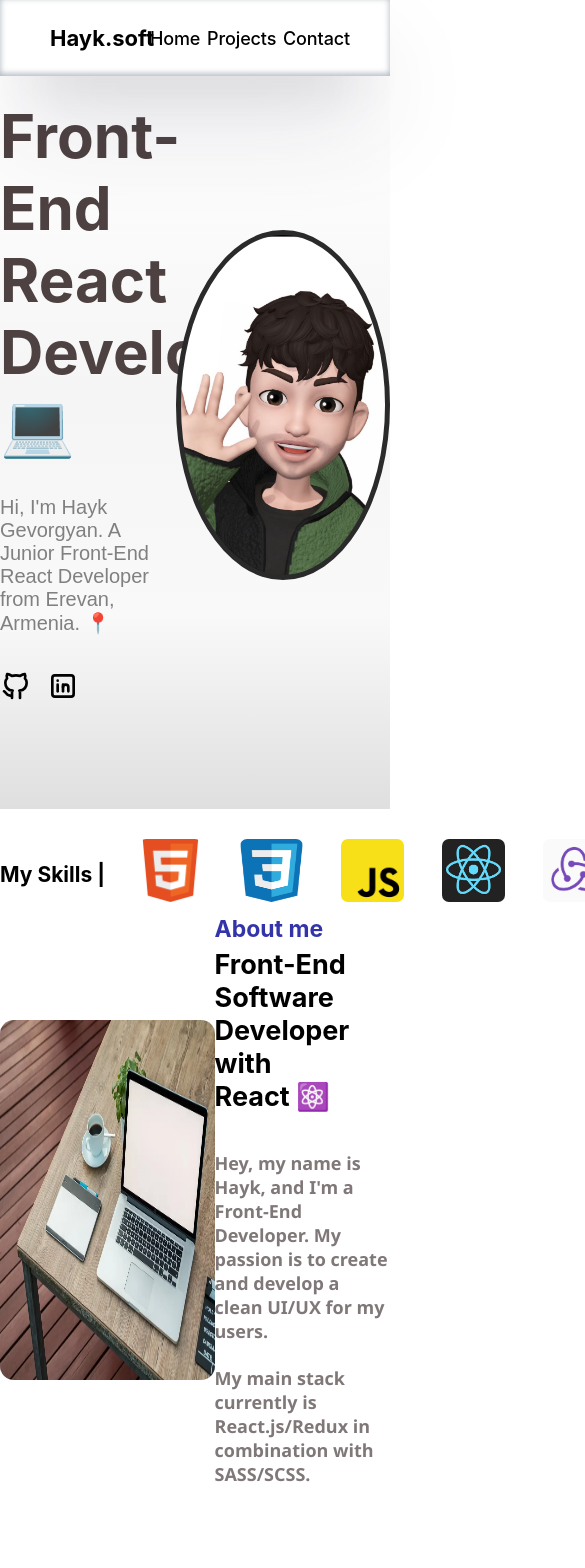
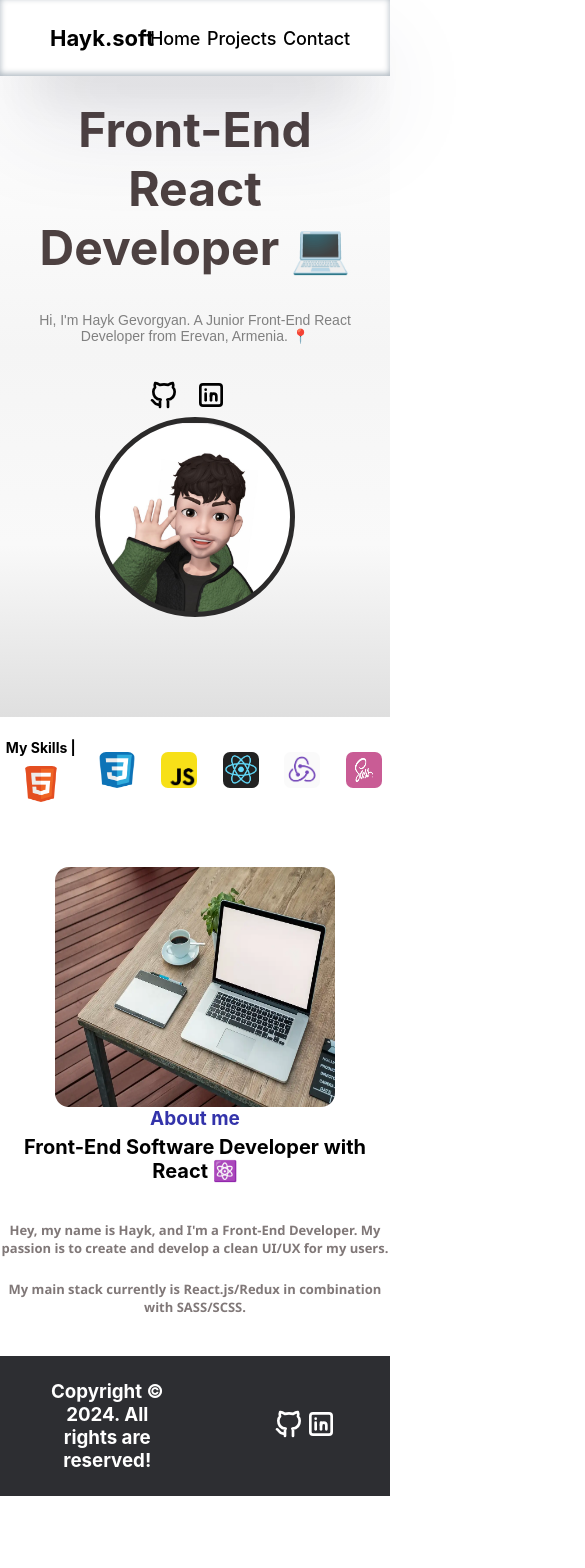
Before and after one commit to gevorgyan-20/ResumePage, a React (Create React App) app: page / in a window 390 px wide. Shown: the top 1568 px of the page, 585 px wide, since content can reach past the window. After the commit the page ends 1496 px from the top, so only its background shows below. Built offline with nearby package versions, Linux system fonts and the light colour scheme.

Commit message:
media update

```diff
--- a/src/Components/AboutMePart/aboutMePart.css
+++ b/src/Components/AboutMePart/aboutMePart.css
@@ -2,9 +2,6 @@
     width: 100%;
     margin: 0 auto;
     height: 90vh;
-    /* display: flex;
-    justify-content: center;
-    align-items: center; */
     padding: 40px 0;
     background: rgb(255,255,255);
     & .stackContainer {
@@ -48,3 +45,84 @@
         }
     }
 }
+
+@media (max-width: 1200px) {
+    .aboutMePart .stackContainer .textBox h1 {
+        font-size: 25px;
+        max-width: 100%;
+    }
+    .aboutMePart .stackContainer .textBox p {
+        font-size: 16px;
+    }
+    .aboutMePart .stackContainer .myImage {
+        width: 380px;
+        height: 320px;
+    }
+}
+
+@media (max-width: 992px) {
+    .aboutMePart .stackContainer {
+        flex-direction: column;
+        height: auto;
+        padding: 20px 0;
+    }
+    .aboutMePart .stackContainer .textBox {
+        max-width: 80%;
+        text-align: center;
+    }
+    .aboutMePart .stackContainer .textBox h1 {
+        font-size: 24px;
+    }
+    .aboutMePart .stackContainer .textBox p {
+        font-size: 15px;
+    }
+    .aboutMePart .stackContainer .myImage {
+        width: 350px;
+        height: 300px;
+    }
+}
+
+@media (max-width: 768px) {
+    .aboutMePart {
+        padding: 30px 0;
+        height: auto;
+    }
+    .aboutMePart .stackContainer .textBox {
+        max-width: 90%;
+    }
+    .aboutMePart .stackContainer .textBox h2 {
+        font-size: 21px;
+    }
+    .aboutMePart .stackContainer .textBox h1 {
+        font-size: 22px;
+    }
+    .aboutMePart .stackContainer .textBox p {
+        font-size: 14px;
+    }
+    .aboutMePart .stackContainer .myImage {
+        width: 320px;
+        height: 280px;
+    }
+}
+
+@media (max-width: 576px) {
+    .aboutMePart {
+        padding: 20px 0;
+    }
+    .aboutMePart .stackContainer .textBox {
+        max-width: 100%;
+    }
+    .aboutMePart .stackContainer .textBox h2 {
+        font-size: 19px;
+    }
+    .aboutMePart .stackContainer .textBox h1 {
+        font-size: 20px;
+    }
+    .aboutMePart .stackContainer .textBox p {
+        font-size: 13px;
+    }
+    .aboutMePart .stackContainer .myImage {
+        width: 280px;
+        height: 240px;
+    }
+}
--- a/src/Components/ContactIconBoxes/contactIconBoxes.css
+++ b/src/Components/ContactIconBoxes/contactIconBoxes.css
@@ -55,3 +55,78 @@
         }
     }
 }
+
+@media (max-width: 1200px) {
+    .contactIconBoxes .contactMainBoxes {
+        width: 80%;
+        gap: 40px;
+    }
+    .contactIconBoxes .contactMainBoxes .contactBox {
+        width: 260px;
+        gap: 25px;
+    }
+}
+
+@media (max-width: 992px) {
+    .contactIconBoxes .contactMainBoxes {
+        width: 40%;
+        flex-direction: column;
+        align-items: start;
+        gap: 30px;
+    }
+    .contactIconBoxes .contactMainBoxes .contactBox {
+        width: 100%;
+        justify-content: center;
+    }
+    .contactIconBoxes .contactMainBoxes .contactBox span {
+        width: 2.5em;
+        height: 2.5em;
+    }
+    .contactIconBoxes .contactMainBoxes .contactBox div p,
+    .contactIconBoxes .contactMainBoxes .contactBox div a {
+        font-size: 16px;
+    }
+}
+
+@media (max-width: 768px) {
+    .contactIconBoxes {
+        gap: 40px;
+    }
+    .contactIconBoxes .contactMainBoxes {
+        width: 50%;
+        gap: 20px;
+    }
+    .contactIconBoxes .contactMainBoxes .contactBox {
+        gap: 20px;
+    }
+    .contactIconBoxes .contactMainBoxes .contactBox span {
+        width: 2em;
+        height: 2em;
+    }
+    .contactIconBoxes .contactMainBoxes .contactBox div p,
+    .contactIconBoxes .contactMainBoxes .contactBox div a {
+        font-size: 14px;
+    }
+}
+
+@media (max-width: 576px) {
+    .contactIconBoxes {
+        padding-top: 80px;
+        gap: 30px;
+    }
+    .contactIconBoxes .contactMainBoxes {
+        gap: 15px;
+    }
+    .contactIconBoxes .contactMainBoxes .contactBox {
+        width: 90%;
+        gap: 15px;
+    }
+    .contactIconBoxes .contactMainBoxes .contactBox span {
+        width: 1.5em;
+        height: 1.5em;
+    }
+    .contactIconBoxes .contactMainBoxes .contactBox div p,
+    .contactIconBoxes .contactMainBoxes .contactBox div a {
+        font-size: 12px;
+    }
+}
--- a/src/Components/HomeMainPart/homeMainPart.css
+++ b/src/Components/HomeMainPart/homeMainPart.css
@@ -46,3 +46,59 @@
         }
     }
 }
+
+@media (max-width: 1200px) {
+    .homeMainPart .stackContainer .textBox {
+        font-size: 28px;
+    }
+    .homeMainPart .stackContainer .textBox p {
+        font-size: 18px;
+    }
+}
+
+@media (max-width: 992px) {
+    .homeMainPart .stackContainer {
+        flex-direction: column;
+        align-items: center;
+    }
+    .homeMainPart .stackContainer .textBox {
+        max-width: 80%;
+        text-align: center;
+    }
+    .homeMainPart .stackContainer .textBox p {
+        font-size: 18px;
+    }
+    .homeMainPart .stackContainer .myImage {
+        width: 300px;
+        height: 300px;
+    }
+}
+
+@media (max-width: 768px) {
+    .homeMainPart {
+        padding: 100px 0;
+    }
+    .homeMainPart .stackContainer .textBox {
+        font-size: 26px;
+    }
+    .homeMainPart .stackContainer .textBox p {
+        font-size: 16px;
+    }
+    .homeMainPart .stackContainer .myImage {
+        width: 250px;
+        height: 250px;
+    }
+}
+
+@media (max-width: 576px) {
+    .homeMainPart .stackContainer .textBox {
+        font-size: 24px;
+    }
+    .homeMainPart .stackContainer .textBox p {
+        font-size: 14px;
+    }
+    .homeMainPart .stackContainer .myImage {
+        width: 200px;
+        height: 200px;
+    }
+}
--- a/src/Components/MySkills/mySkills.css
+++ b/src/Components/MySkills/mySkills.css
@@ -3,8 +3,6 @@
     height: 140px;
     margin: 0 auto;
     padding: 30px 0;
-    /* display: flex;
-    align-items: center; */
     & .mySkillsContainer {
         width: 1100px;
         height: 70px;
@@ -71,3 +69,64 @@
 #sass::before {
     content: "SASS";
 }
+
+@media (max-width: 1200px) {
+    .mySkills .mySkillsContainer {
+        width: 100%;
+        flex-wrap: wrap;
+        justify-content: center;
+        gap: 20px;
+    }
+    .mySkills .mySkillsContainer p {
+        font-size: 19px;
+    }
+    .mySkills .mySkillsContainer div {
+        width: 60px;
+        height: 60px;
+    }
+}
+
+@media (max-width: 992px) {
+    .mySkills .mySkillsContainer {
+        flex-direction: column;
+        align-items: center;
+        gap: 15px;
+    }
+    .mySkills .mySkillsContainer p {
+        font-size: 18px;
+    }
+    .mySkills .mySkillsContainer div {
+        width: 50px;
+        height: 50px;
+    }
+}
+
+@media (max-width: 768px) {
+    .mySkills {
+        padding: 20px 0;
+        height: auto;
+    }
+    .mySkills .mySkillsContainer {
+        width: 100%;
+        flex-direction: column;
+        align-items: center;
+        gap: 10px;
+    }
+    .mySkills .mySkillsContainer p {
+        font-size: 16px;
+    }
+    .mySkills .mySkillsContainer div {
+        width: 45px;
+        height: 45px;
+    }
+}
+
+@media (max-width: 576px) {
+    .mySkills .mySkillsContainer p {
+        font-size: 14px;
+    }
+    .mySkills .mySkillsContainer div {
+        width: 40px;
+        height: 40px;
+    }
+}
--- a/src/Components/NewProjects/newProjects.css
+++ b/src/Components/NewProjects/newProjects.css
@@ -17,3 +17,49 @@
         font-size: 28px;
     }
 }
+
+@media (max-width: 1200px) {
+    .newProjects {
+        width: 90%;
+        height: 220px;
+    }
+    .newProjects .newProjectBlock {
+        width: 350px;
+        height: 130px;
+        font-size: 24px;
+    }
+}
+
+@media (max-width: 992px) {
+    .newProjects {
+        width: 100%;
+        height: 200px;
+    }
+    .newProjects .newProjectBlock {
+        width: 300px;
+        height: 120px;
+        font-size: 22px;
+    }
+}
+
+@media (max-width: 768px) {
+    .newProjects {
+        height: 180px;
+    }
+    .newProjects .newProjectBlock {
+        width: 260px;
+        height: 100px;
+        font-size: 20px;
+    }
+}
+
+@media (max-width: 576px) {
+    .newProjects {
+        height: 160px;
+    }
+    .newProjects .newProjectBlock {
+        width: 220px;
+        height: 90px;
+        font-size: 18px;
+    }
+}
--- a/src/Components/Project1/project1.css
+++ b/src/Components/Project1/project1.css
@@ -16,3 +16,62 @@
         border-radius: 12px;
     }
 }
+
+@media (max-width: 1200px) {
+    .project {
+        width: 90%;
+        height: 320px;
+        gap: 20px;
+    }
+    .project h2 {
+        font-size: 18px;
+    }
+    .project img {
+        width: 90%;
+        height: auto;
+    }
+}
+
+@media (max-width: 992px) {
+    .project {
+        flex-direction: column;
+        width: 100%;
+        height: auto;
+        padding: 20px;
+        gap: 15px;
+    }
+    .project h2 {
+        width: 100%;
+        text-align: center;
+    }
+    .project img {
+        width: 80%;
+        height: auto;
+    }
+}
+
+@media (max-width: 768px) {
+    .project {
+        padding: 15px;
+        gap: 10px;
+    }
+    .project h2 {
+        font-size: 16px;
+    }
+    .project img {
+        width: 70%;
+    }
+}
+
+@media (max-width: 576px) {
+    .project {
+        padding: 10px;
+        gap: 8px;
+    }
+    .project h2 {
+        font-size: 14px;
+    }
+    .project img {
+        width: 60%;
+    }
+}
--- a/src/Components/ResumeDownloadBlock/resumeDownloadBlock.css
+++ b/src/Components/ResumeDownloadBlock/resumeDownloadBlock.css
@@ -24,3 +24,57 @@
         }
     }
 }
+
+@media (max-width: 1200px) {
+    .resumeDownloadBlock {
+        gap: 50px;
+    }
+    .resumeDownloadBlock button {
+        width: 220px;
+        height: 55px;
+        font-size: 16px;
+    }
+}
+
+@media (max-width: 992px) {
+    .resumeDownloadBlock {
+        gap: 40px;
+    }
+    .resumeDownloadBlock h1 {
+        font-size: 22px;
+    }
+    .resumeDownloadBlock button {
+        width: 200px;
+        height: 50px;
+        font-size: 15px;
+    }
+}
+
+@media (max-width: 768px) {
+    .resumeDownloadBlock {
+        gap: 30px;
+    }
+    .resumeDownloadBlock h1 {
+        font-size: 20px;
+    }
+    .resumeDownloadBlock button {
+        width: 180px;
+        height: 45px;
+        font-size: 14px;
+    }
+}
+
+@media (max-width: 576px) {
+    .resumeDownloadBlock {
+        padding-bottom: 30px;
+        gap: 20px;
+    }
+    .resumeDownloadBlock h1 {
+        font-size: 18px;
+    }
+    .resumeDownloadBlock button {
+        width: 160px;
+        height: 40px;
+        font-size: 12px;
+    }
+}
--- a/src/Pages/Contact/contact.css
+++ b/src/Pages/Contact/contact.css
@@ -1,12 +1,10 @@
 .contact {
     margin: 0 auto;
     width: 100%;
-    /* height: 555px; */
     display: flex;
     align-items: center;
     justify-content: center;
     & .contactBlock {
-        /* height: 305px; */
         margin: 0 auto;
         width: 90%;
         display: flex;
```
